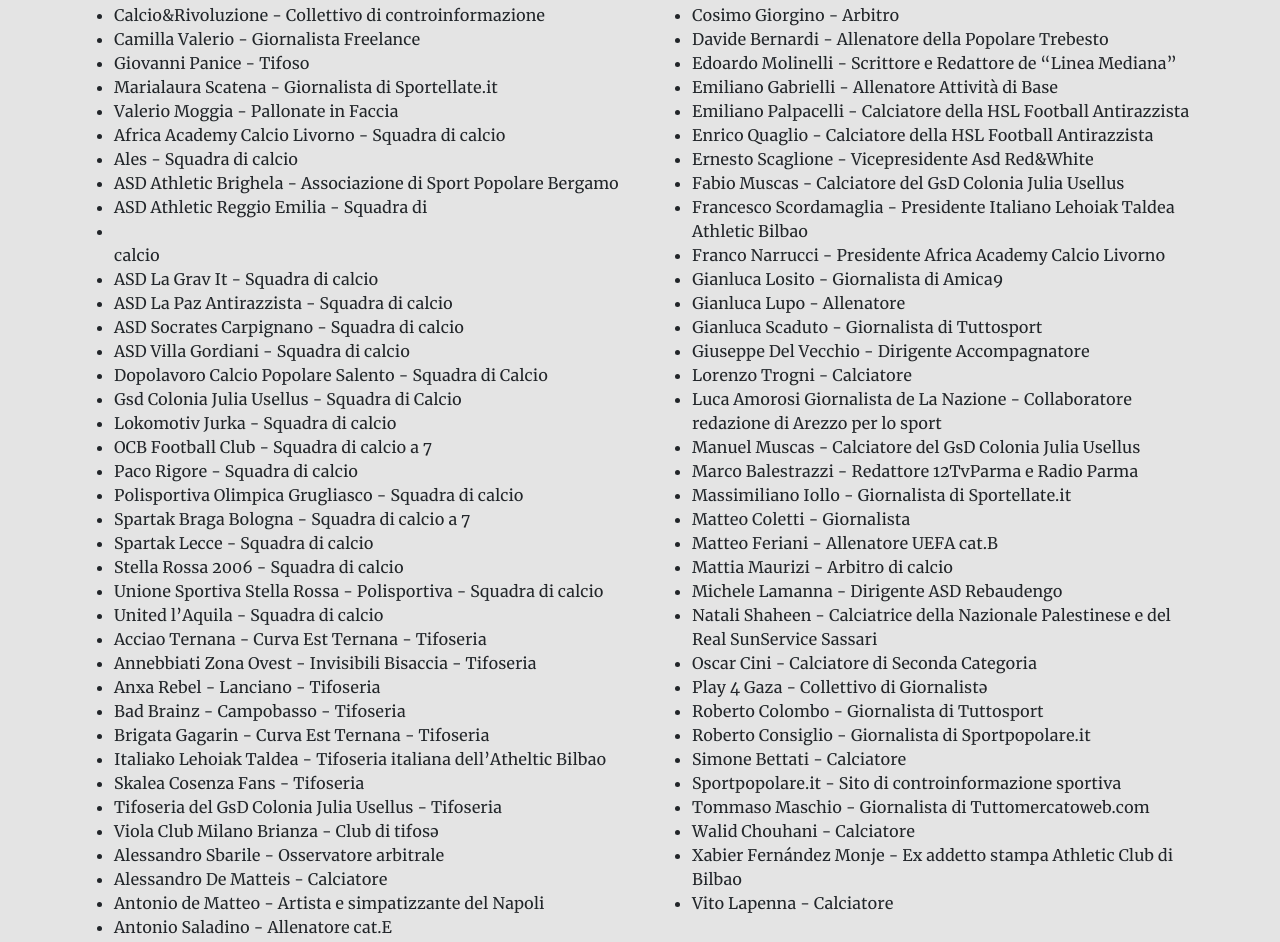
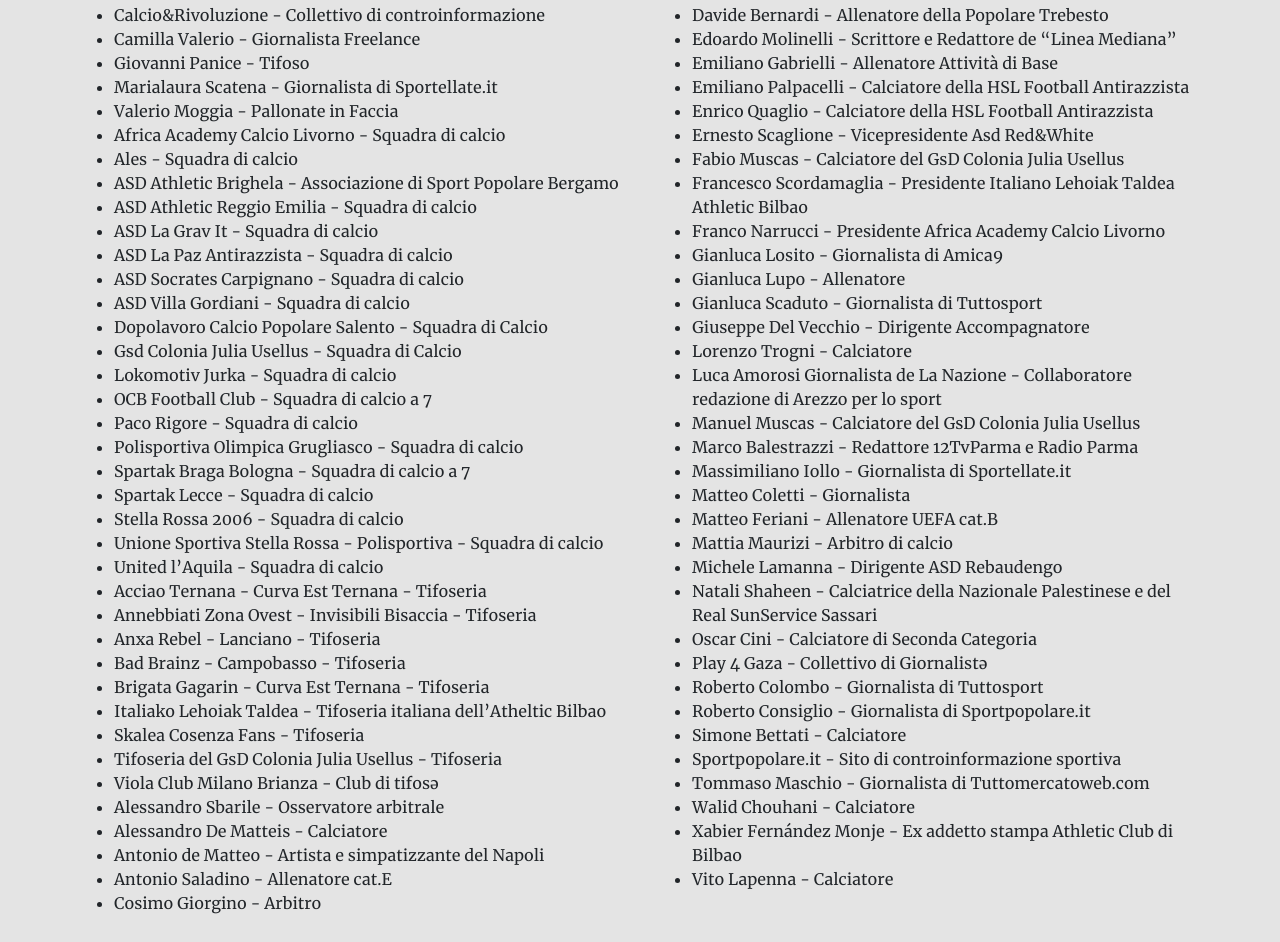
Before and after one commit to kmos/soccerboycottisrael, a plain HTML site: page docs/en/index.html in a window 1280 px wide. Shown: the part 3782-4724 px from the top of the page. Drawn offline with Linux system fonts and the light colour scheme.

Commit message:
Update index.html

```diff
--- a/docs/en/index.html
+++ b/docs/en/index.html
@@ -86,8 +86,7 @@
                     <li>Africa Academy Calcio Livorno - Squadra di calcio</li>
                     <li>Ales - Squadra di calcio</li>
                     <li>ASD Athletic Brighela - Associazione di Sport Popolare Bergamo</li>
-                    <li>ASD Athletic Reggio Emilia - Squadra di</li>
-                    <li></li>calcio</li>
+                    <li>ASD Athletic Reggio Emilia - Squadra di calcio</li>
                     <li>ASD La Grav It - Squadra di calcio</li>
                     <li>ASD La Paz Antirazzista - Squadra di calcio</li>
                     <li>ASD Socrates Carpignano - Squadra di calcio</li>
```
